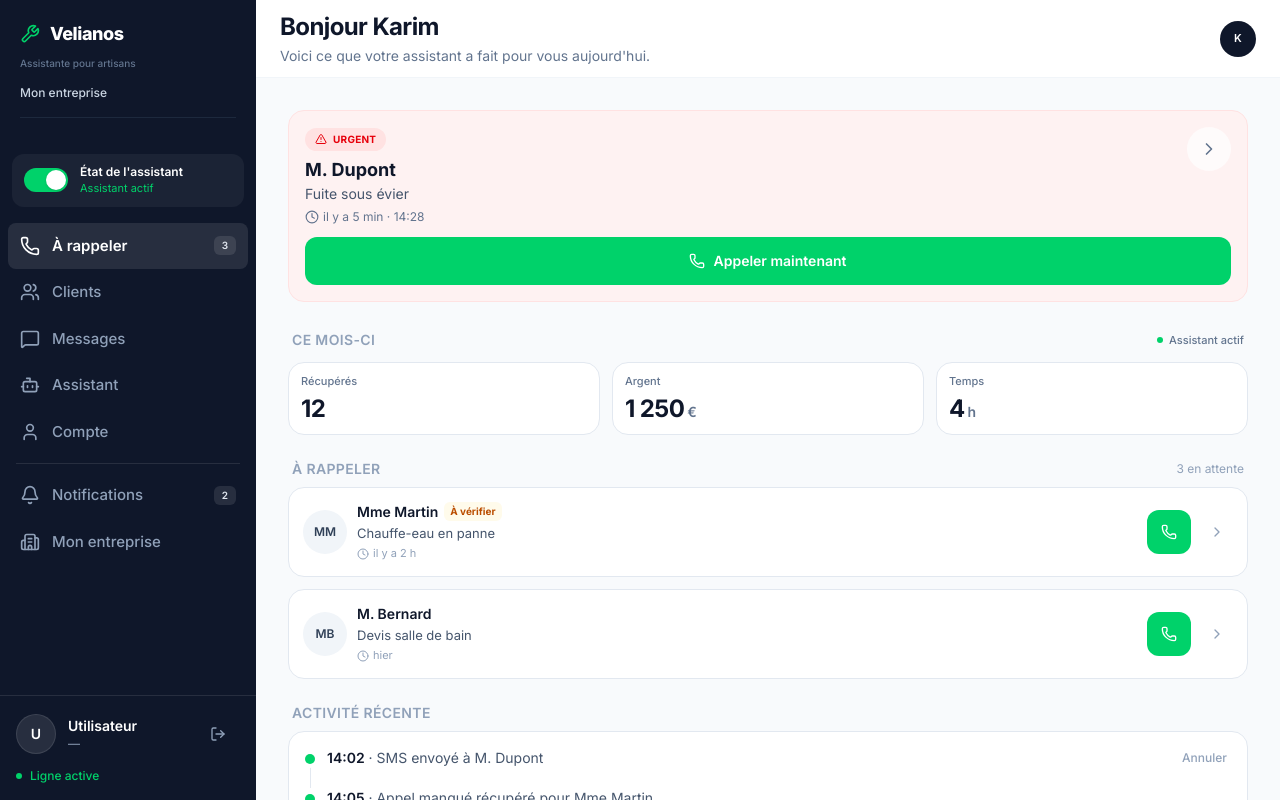
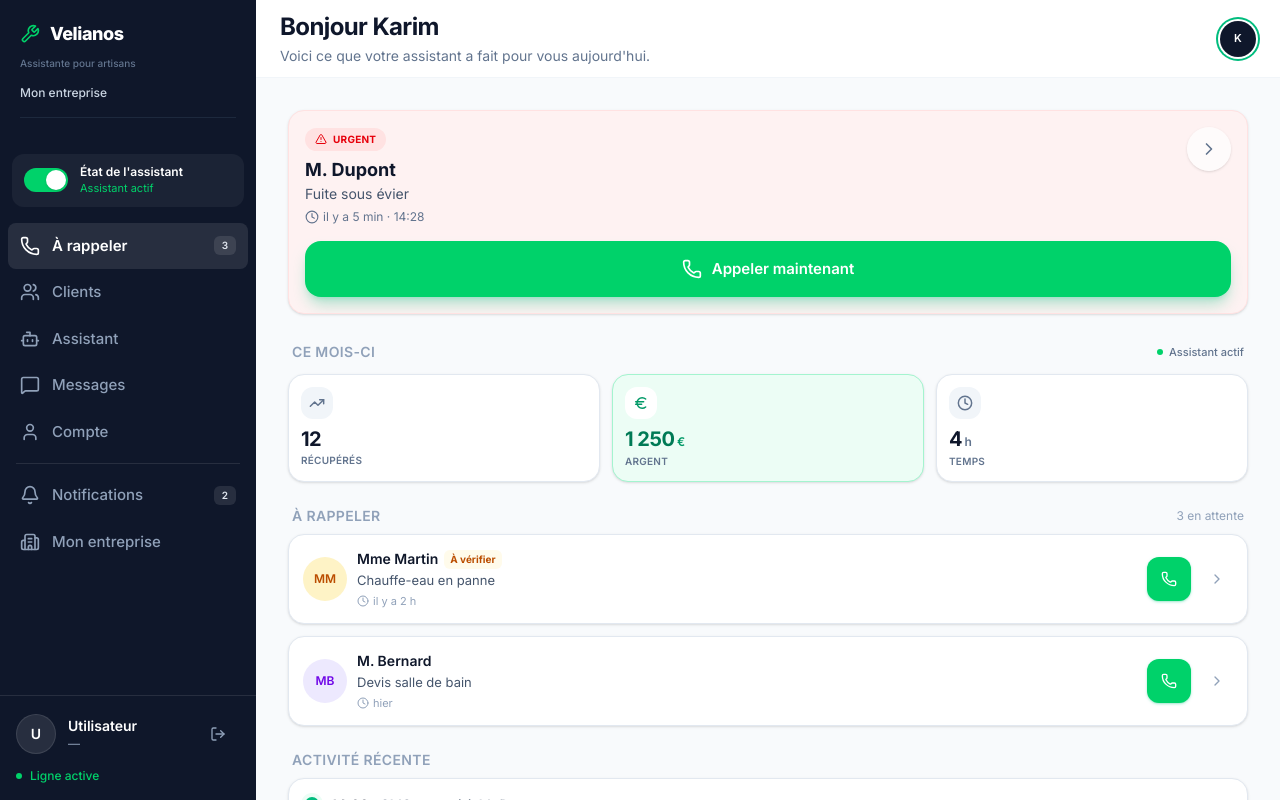
Before and after one commit to tesfitkebron-prog/Velianos, a Next.js app: page /dashboard in a window 1280 px wide. Built offline with nearby package versions, Linux system fonts and the light colour scheme; no server answers.

Commit message:
UI: Refonte couleurs, reliefs, navigation centrée

```diff
--- a/app/assistant/page.tsx
+++ b/app/assistant/page.tsx
@@ -179,7 +179,7 @@ function AssistantContent() {
     <div className="flex h-full min-h-0 flex-col bg-[#F8FAFC]">
       {/* PROGRESSION */}
       <div className="flex-shrink-0 px-4 pb-3 pt-4 md:px-0 md:pt-0">
-        <div className="rounded-2xl border border-slate-200 bg-white p-4">
+        <div className="rounded-2xl border border-slate-200 bg-white p-4 shadow-sm">
           <div className="flex items-start gap-3">
             <span className="flex h-9 w-9 flex-shrink-0 items-center justify-center rounded-full bg-emerald-50">
               <Bot className="h-4 w-4 text-[#00D26A]" />
@@ -362,7 +362,7 @@ function AssistantContent() {
             </div>
 
             <div className="flex-1 space-y-4 overflow-y-auto p-4">
-              <div className="rounded-2xl border border-slate-200 bg-white p-4">
+              <div className="rounded-2xl border border-slate-200 bg-white p-4 shadow-sm">
                 <div className="mb-2 flex items-center justify-between gap-3">
                   <p className="text-sm font-semibold text-[#0F172A]">
                     Connaissance à {progression}%
@@ -382,7 +382,7 @@ function AssistantContent() {
 
               <label
                 htmlFor="pdf-upload"
-                className="block cursor-pointer rounded-2xl border border-slate-200 bg-white p-5 text-center transition-all active:scale-[0.99]"
+                className="block cursor-pointer rounded-2xl border border-slate-200 bg-white p-5 text-center shadow-sm transition-all active:scale-[0.99]"
               >
                 <span className="mx-auto mb-3 flex h-11 w-11 items-center justify-center rounded-full bg-emerald-50">
                   <Upload className="h-5 w-5 text-[#00D26A]" />
@@ -415,7 +415,7 @@ function AssistantContent() {
                 <p className="mb-2 px-1 text-sm font-semibold uppercase tracking-wide text-slate-400">
                   Ce que votre assistant sait
                 </p>
-                <div className="overflow-hidden rounded-2xl border border-slate-200 bg-white">
+                <div className="overflow-hidden rounded-2xl border border-slate-200 bg-white shadow-sm">
                   {infos.map((info) => {
                     const aCompleter = info.valeur.includes("à ajouter");
 
--- a/app/dashboard/page.tsx
+++ b/app/dashboard/page.tsx
@@ -7,7 +7,9 @@ import {
   CheckCircle2,
   ChevronRight,
   Clock,
+  Euro,
   Phone,
+  TrendingUp,
 } from "lucide-react";
 import { AppLayout } from "@/components/layout/AppLayout";
 import { useAssistant } from "@/components/layout/AssistantProvider";
@@ -15,6 +17,7 @@ import { ClientSheet } from "@/components/clients/ClientSheet";
 import {
   CLIENTS,
   STYLE_URGENCE,
+  styleAvatar,
   trierParUrgence,
   type ClientFiche,
 } from "@/lib/clients";
@@ -24,6 +27,7 @@ type ActionAssistant = {
   heure: string;
   texte: string;
   annulable: boolean;
+  ton: "success" | "alerte";
 };
 
 const ACTIONS_INITIALES: ActionAssistant[] = [
@@ -32,26 +36,47 @@ const ACTIONS_INITIALES: ActionAssistant[] = [
     heure: "14:02",
     texte: "SMS envoyé à M. Dupont",
     annulable: true,
+    ton: "success",
   },
   {
     id: "appel",
     heure: "14:05",
     texte: "Appel manqué récupéré pour Mme Martin",
     annulable: false,
+    ton: "alerte",
   },
   {
     id: "rdv",
     heure: "14:06",
     texte: "RDV confirmé pour Mme Martin",
     annulable: true,
+    ton: "success",
   },
 ];
 
 const STATS = [
-  { label: "Récupérés", valeur: "12", suffixe: "" },
-  { label: "Argent", valeur: "1 250", suffixe: " €" },
-  { label: "Temps", valeur: "4", suffixe: " h" },
-];
+  {
+    label: "Récupérés",
+    valeur: "12",
+    suffixe: "",
+    icone: TrendingUp,
+    accent: false,
+  },
+  {
+    label: "Argent",
+    valeur: "1 250",
+    suffixe: " €",
+    icone: Euro,
+    accent: true,
+  },
+  {
+    label: "Temps",
+    valeur: "4",
+    suffixe: " h",
+    icone: Clock,
+    accent: false,
+  },
+] as const;
 
 export default function DashboardPage() {
   return (
@@ -101,7 +126,7 @@ function DashboardContent() {
       {/* 1. URGENCE */}
       {clientUrgent && (
         <section>
-          <div className="overflow-hidden rounded-2xl border border-red-100 bg-red-50 p-4">
+          <div className="overflow-hidden rounded-2xl border border-red-100 bg-red-50 p-4 shadow-sm">
             <div className="flex items-start justify-between gap-3">
               <div className="min-w-0 flex-1">
                 <span className="inline-flex items-center gap-1.5 rounded-full bg-red-100 px-2.5 py-1 text-[10px] font-bold uppercase tracking-wide text-red-600">
@@ -113,7 +138,7 @@ function DashboardContent() {
                   onClick={() => setClientOuvert(clientUrgent)}
                   className="mt-2 block min-h-[44px] w-full text-left transition-opacity active:opacity-70"
                 >
-                  <span className="block text-lg font-bold leading-tight text-[#0F172A]">
+                  <span className="block text-lg font-bold leading-tight text-slate-900">
                     {clientUrgent.nom}
                   </span>
                   <span className="mt-0.5 block text-sm font-normal leading-snug text-slate-600">
@@ -129,7 +154,7 @@ function DashboardContent() {
               <button
                 onClick={() => setClientOuvert(clientUrgent)}
                 aria-label={`Ouvrir la fiche de ${clientUrgent.nom}`}
-                className="flex h-11 w-11 flex-shrink-0 items-center justify-center rounded-full bg-white/70 text-slate-500 transition-all active:scale-95 active:bg-white"
+                className="flex h-11 w-11 flex-shrink-0 items-center justify-center rounded-full bg-white/70 text-slate-500 shadow-sm transition-all active:scale-95 active:bg-white"
               >
                 <ChevronRight className="h-5 w-5" />
               </button>
@@ -138,9 +163,9 @@ function DashboardContent() {
             <a
               href={`tel:${clientUrgent.telephone}`}
               aria-label={`Appeler ${clientUrgent.nom} maintenant`}
-              className="mt-3 flex h-12 w-full items-center justify-center gap-2 rounded-xl bg-[#00D26A] text-sm font-semibold text-white transition-transform active:scale-[0.99]"
+              className="mt-4 flex h-14 w-full items-center justify-center gap-2.5 rounded-2xl bg-[#00D26A] text-[15px] font-semibold text-white shadow-lg shadow-emerald-500/30 transition-all hover:brightness-95 active:scale-[0.99]"
             >
-              <Phone className="h-4 w-4" />
+              <Phone className="h-5 w-5" />
               Appeler maintenant
             </a>
           </div>
@@ -148,7 +173,7 @@ function DashboardContent() {
       )}
 
       {clients.length === 0 && (
-        <section className="rounded-2xl border border-slate-200 bg-white p-8 text-center">
+        <section className="rounded-2xl border border-slate-200 bg-white p-8 text-center shadow-sm">
           <div className="mx-auto mb-3 flex h-12 w-12 items-center justify-center rounded-full bg-emerald-50">
             <CheckCircle2 className="h-6 w-6 text-[#00D26A]" />
           </div>
@@ -181,24 +206,49 @@ function DashboardContent() {
         </div>
 
         <div className="grid grid-cols-3 gap-3">
-          {STATS.map((stat) => (
+          {STATS.map((stat) => {
+            const Icone = stat.icone;
+
+            return (
               <div
                 key={stat.label}
-              className="min-w-0 rounded-2xl border border-slate-200 bg-white p-3"
+                className={`min-w-0 rounded-2xl border p-3 shadow-sm ${
+                  stat.accent
+                    ? "border-emerald-200 bg-emerald-50"
+                    : "border-slate-200 bg-white"
+                }`}
               >
-              <p className="truncate text-[11px] font-medium leading-tight text-slate-500">
-                {stat.label}
-              </p>
-              <p className="mt-2 whitespace-nowrap text-2xl font-bold leading-none tracking-tight text-[#0F172A]">
+                <span
+                  className={`flex h-8 w-8 items-center justify-center rounded-xl ${
+                    stat.accent
+                      ? "bg-white text-emerald-600"
+                      : "bg-slate-100 text-slate-500"
+                  }`}
+                >
+                  <Icone className="h-4 w-4" strokeWidth={2.2} />
+                </span>
+                <p
+                  className={`mt-2.5 whitespace-nowrap text-xl font-bold leading-none tracking-tight ${
+                    stat.accent ? "text-emerald-700" : "text-slate-900"
+                  }`}
+                >
                   {stat.valeur}
                   {stat.suffixe && (
-                  <span className="text-sm font-semibold text-slate-500">
+                    <span
+                      className={`text-xs font-semibold ${
+                        stat.accent ? "text-emerald-600" : "text-slate-500"
+                      }`}
+                    >
                       {stat.suffixe}
                     </span>
                   )}
                 </p>
+                <p className="mt-1 truncate text-[10px] font-semibold uppercase tracking-wide text-slate-500">
+                  {stat.label}
+                </p>
               </div>
-          ))}
+            );
+          })}
         </div>
       </section>
 
@@ -227,10 +277,12 @@ function DashboardContent() {
               return (
                 <article
                   key={client.id}
-                  className="rounded-2xl border border-slate-200 bg-white"
+                  className="rounded-2xl border border-slate-200 bg-white shadow-sm"
                 >
                   <div className="flex items-center gap-2.5 p-3.5">
-                    <span className="flex h-11 w-11 flex-shrink-0 items-center justify-center rounded-full bg-slate-100 text-xs font-semibold text-slate-700">
+                    <span
+                      className={`flex h-11 w-11 flex-shrink-0 items-center justify-center rounded-full text-xs font-semibold ${styleAvatar(client.id)}`}
+                    >
                       {client.initiales}
                     </span>
 
@@ -262,7 +314,7 @@ function DashboardContent() {
                     <a
                       href={`tel:${client.telephone}`}
                       aria-label={`Appeler ${client.nom}`}
-                      className="flex h-11 w-11 flex-shrink-0 items-center justify-center rounded-xl bg-[#00D26A] text-white transition-transform active:scale-95"
+                      className="flex h-11 w-11 flex-shrink-0 items-center justify-center rounded-xl bg-[#00D26A] text-white shadow-sm shadow-emerald-500/30 transition-transform active:scale-95"
                     >
                       <Phone className="h-4 w-4" />
                     </a>
@@ -288,7 +340,7 @@ function DashboardContent() {
           Activité récente
         </h2>
 
-        <div className="rounded-2xl border border-slate-200 bg-white p-4">
+        <div className="rounded-2xl border border-slate-200 bg-white p-4 shadow-sm">
           {actions.length === 0 ? (
             <p className="py-2 text-center text-sm font-normal text-slate-500">
               Aucune action pour l&apos;instant.
@@ -302,12 +354,18 @@ function DashboardContent() {
                 }`}
               >
                 {index < actions.length - 1 && (
-                  <span className="absolute bottom-0 left-[5px] top-4 w-px bg-slate-200" />
+                  <span className="absolute bottom-0 left-[6px] top-5 w-px bg-slate-200" />
                 )}
-                <span className="relative z-10 mt-1.5 h-2.5 w-2.5 flex-shrink-0 rounded-full bg-[#00D26A] ring-4 ring-white" />
+                <span
+                  className={`relative z-10 mt-0.5 h-3.5 w-3.5 flex-shrink-0 rounded-full ring-4 ${
+                    action.ton === "success"
+                      ? "bg-emerald-500 ring-emerald-50"
+                      : "bg-amber-500 ring-amber-50"
+                  }`}
+                />
 
                 <p className="min-w-0 flex-1 text-sm font-normal leading-snug text-slate-600">
-                  <span className="font-semibold text-[#0F172A]">
+                  <span className="font-semibold text-slate-900">
                     {action.heure}
                   </span>{" "}
                   · {action.texte}
--- a/app/messages/ChatWindow.tsx
+++ b/app/messages/ChatWindow.tsx
@@ -10,6 +10,7 @@ import {
   Send,
   User,
 } from "lucide-react";
+import { styleAvatar } from "@/lib/clients";
 
 type Auteur = "client" | "assistant" | "vous";
 
@@ -92,7 +93,9 @@ export function ChatWindow(props: ChatWindowProps) {
             <ArrowLeft className="w-5 h-5" />
           </button>
         )}
-        <div className="w-10 h-10 rounded-full bg-slate-100 text-slate-700 flex items-center justify-center text-sm font-semibold flex-shrink-0">
+        <div
+          className={`w-10 h-10 rounded-full flex items-center justify-center text-sm font-semibold flex-shrink-0 ${styleAvatar(conversation.id)}`}
+        >
           {conversation.initiale}
         </div>
         <div className="flex-1 min-w-0">
--- a/components/layout/BottomNav.tsx
+++ b/components/layout/BottomNav.tsx
@@ -8,8 +8,8 @@ import { CLIENTS } from "@/lib/clients";
 const navItems = [
   { href: "/dashboard", label: "À rappeler", icon: Phone },
   { href: "/clients", label: "Clients", icon: Users },
+  { href: "/assistant", label: "Assistant", icon: Bot, principal: true },
   { href: "/messages", label: "Messages", icon: MessageSquare },
-  { href: "/assistant", label: "Assistant", icon: Bot },
   { href: "/parametres", label: "Compte", icon: User },
 ];
 
@@ -32,13 +32,49 @@ export function BottomNav() {
   return (
     <nav
       aria-label="Navigation principale"
-      className="md:hidden w-full bg-white border-t border-slate-200 pb-[env(safe-area-inset-bottom)]"
+      className="relative z-20 w-full overflow-visible border-t border-slate-200 bg-white pb-[env(safe-area-inset-bottom)] shadow-[0_-8px_30px_rgba(15,23,42,0.05)] md:hidden"
     >
       <div className="flex h-16 items-stretch">
-        {navItems.map((item, index) => {
+        {navItems.map((item) => {
           const Icon = item.icon;
           const isActive = estActif(item.href);
-          const afficherBadge = index === 0 && enAttente > 0;
+          const afficherBadge = item.href === "/dashboard" && enAttente > 0;
+
+          if (item.principal) {
+            return (
+              <Link
+                key={item.href}
+                href={item.href}
+                aria-label={item.label}
+                aria-current={isActive ? "page" : undefined}
+                className="relative flex flex-1 flex-col items-center justify-center transition-transform active:scale-95"
+              >
+                <span className="relative flex h-8 w-12 items-center justify-center">
+                  <span
+                    className={`absolute -top-4 flex h-11 w-11 items-center justify-center rounded-full bg-emerald-500 text-white shadow-lg shadow-emerald-500/35 ring-4 ring-white transition-all ${
+                      isActive ? "scale-105" : ""
+                    }`}
+                  >
+                    <Icon
+                      className="h-6 w-6"
+                      strokeWidth={isActive ? 2.6 : 2.2}
+                      aria-hidden="true"
+                    />
+                  </span>
+                </span>
+
+                <span
+                  className={`mt-0.5 text-[10px] leading-none tracking-tight transition-colors ${
+                    isActive
+                      ? "font-semibold text-emerald-600"
+                      : "font-medium text-slate-400"
+                  }`}
+                >
+                  {item.label}
+                </span>
+              </Link>
+            );
+          }
 
           return (
             <Link
@@ -54,19 +90,19 @@ export function BottomNav() {
             >
               <span
                 className={`relative flex h-8 min-w-[48px] items-center justify-center rounded-full px-2 transition-colors ${
-                  isActive ? "bg-slate-100" : "bg-transparent"
+                  isActive ? "bg-emerald-50" : "bg-transparent"
                 }`}
               >
                 <Icon
                   className={`h-5 w-5 transition-colors ${
-                    isActive ? "text-[#0F172A]" : "text-slate-400"
+                    isActive ? "text-emerald-600" : "text-slate-400"
                   }`}
                   strokeWidth={isActive ? 2.6 : 2}
                   aria-hidden="true"
                 />
 
                 {afficherBadge && (
-                  <span className="pointer-events-none absolute -right-1 -top-1 flex h-4 min-w-[16px] items-center justify-center rounded-full bg-red-500 px-0.5 text-[10px] font-semibold leading-none text-white">
+                  <span className="pointer-events-none absolute -right-1 -top-1 flex h-4 min-w-[16px] items-center justify-center rounded-full bg-red-500 px-0.5 text-[10px] font-semibold leading-none text-white ring-2 ring-white">
                     {enAttente}
                   </span>
                 )}
@@ -75,7 +111,7 @@ export function BottomNav() {
               <span
                 className={`mt-0.5 text-[10px] leading-none tracking-tight transition-colors ${
                   isActive
-                    ? "font-semibold text-[#0F172A]"
+                    ? "font-semibold text-emerald-600"
                     : "font-medium text-slate-400"
                 }`}
               >
--- a/components/layout/MobileMenu.tsx
+++ b/components/layout/MobileMenu.tsx
@@ -28,8 +28,8 @@ type Lien = {
 const liens: Lien[] = [
   { href: "/dashboard", label: "À rappeler", icon: Phone, badge: "3" },
   { href: "/clients", label: "Clients", icon: Users },
+  { href: "/assistant", label: "Assistant", icon: Bot },
   { href: "/messages", label: "Messages", icon: MessageSquare },
-  { href: "/assistant", label: "Assistant", icon: Bot },
   { href: "/parametres", label: "Compte", icon: User },
   { href: "/notifications", label: "Notifications", icon: Bell, badge: "2" },
   { href: "/entreprise", label: "Mon entreprise", icon: Building2 },
--- a/components/layout/Sidebar.tsx
+++ b/components/layout/Sidebar.tsx
@@ -27,8 +27,8 @@ type Lien = {
 const liens: Lien[] = [
   { href: "/dashboard", label: "À rappeler", icon: Phone, badge: "3" },
   { href: "/clients", label: "Clients", icon: Users },
+  { href: "/assistant", label: "Assistant", icon: Bot },
   { href: "/messages", label: "Messages", icon: MessageSquare },
-  { href: "/assistant", label: "Assistant", icon: Bot },
   { href: "/parametres", label: "Compte", icon: User },
   { href: "/notifications", label: "Notifications", icon: Bell, badge: "2" },
   { href: "/entreprise", label: "Mon entreprise", icon: Building2 },
--- a/components/layout/TopBar.tsx
+++ b/components/layout/TopBar.tsx
@@ -26,7 +26,7 @@ const titres: Record<string, string> = {
 };
 
 const sousTitres: Record<string, string> = {
-  "/clients": "Les demandes qualifiées par votre assistant.",
+  "/clients": "Qualifiées par votre assistant.",
   "/parametres": "Votre assistant et vos informations.",
   "/messages": "Vos échanges SMS avec les clients.",
   "/entreprise": "Les informations que votre assistant connaît sur vous.",
@@ -83,10 +83,16 @@ export function TopBar() {
   }
 
   if (chemin === "/dashboard") {
+    const prenomLong = prenom.length > 14;
+
     return (
       <header className="flex items-center justify-between gap-4 bg-white py-3 pl-14 pr-4 md:pl-6 md:pr-6">
         <div className="min-w-0 flex-1">
-          <h1 className="truncate text-2xl font-bold leading-tight tracking-tight text-[#0F172A]">
+          <h1
+            className={`truncate font-bold leading-tight tracking-tight text-slate-900 ${
+              prenomLong ? "text-lg" : "text-2xl"
+            }`}
+          >
             Bonjour {prenom}
           </h1>
           <p className="mt-1 text-sm font-normal leading-snug text-slate-500">
@@ -99,7 +105,7 @@ export function TopBar() {
           aria-label="Mon compte"
           className="-mr-1 flex h-11 w-11 flex-shrink-0 items-center justify-center rounded-full transition-transform active:scale-95"
         >
-          <span className="flex h-9 w-9 items-center justify-center rounded-full bg-[#0F172A] text-[11px] font-semibold tracking-wide text-white">
+          <span className="flex h-9 w-9 items-center justify-center rounded-full bg-slate-900 text-[11px] font-semibold tracking-wide text-white ring-2 ring-emerald-500 ring-offset-2 ring-offset-white">
             {initiales}
           </span>
         </Link>
@@ -113,7 +119,7 @@ export function TopBar() {
   return (
     <header className="flex h-16 items-center justify-between gap-4 bg-white pl-14 pr-4 md:pl-6 md:pr-6">
       <div className="min-w-0 flex-1">
-        <h1 className="truncate text-xl font-bold leading-tight tracking-tight text-[#0F172A]">
+        <h1 className="truncate text-xl font-bold leading-tight tracking-tight text-slate-900">
           {titre}
         </h1>
         {sousTitre && (
@@ -128,7 +134,7 @@ export function TopBar() {
         aria-label="Mon compte"
         className="-mr-1 flex h-11 w-11 flex-shrink-0 items-center justify-center rounded-full transition-transform active:scale-95"
       >
-        <span className="flex h-9 w-9 items-center justify-center rounded-full bg-[#0F172A] text-[11px] font-semibold tracking-wide text-white">
+        <span className="flex h-9 w-9 items-center justify-center rounded-full bg-slate-900 text-[11px] font-semibold tracking-wide text-white ring-2 ring-emerald-500 ring-offset-2 ring-offset-white">
           {initiales}
         </span>
       </Link>
--- a/lib/clients.ts
+++ b/lib/clients.ts
@@ -37,6 +37,26 @@ export const STYLE_URGENCE: Record<
     pastille: "bg-slate-300",
   },
 };
+
+const STYLES_AVATAR = [
+  "bg-blue-100 text-blue-700",
+  "bg-amber-100 text-amber-700",
+  "bg-violet-100 text-violet-700",
+  "bg-rose-100 text-rose-700",
+  "bg-teal-100 text-teal-700",
+  "bg-indigo-100 text-indigo-700",
+] as const;
+
+/** Couleur pastel stable pour un avatar, dérivée de l'identifiant. */
+export function styleAvatar(id: string | number): string {
+  const valeur = String(id);
+  const nombre = Number(valeur);
+  const index = Number.isFinite(nombre)
+    ? Math.abs(nombre - 1)
+    : valeur.split("").reduce((total, caractere) => total + caractere.charCodeAt(0), 0);
+
+  return STYLES_AVATAR[index % STYLES_AVATAR.length];
+}
 
 export const CLIENTS: ClientFiche[] = [
   {
```
Also changed, not shown: app/clients/page.tsx (+12 -9 lines), app/messages/page.tsx (+29 -15 lines). Lines whose indentation alone changed are shown as unchanged.
